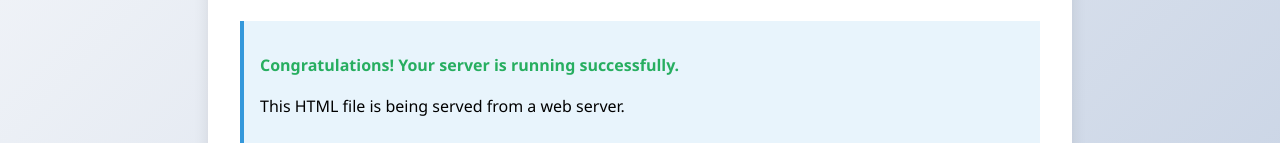
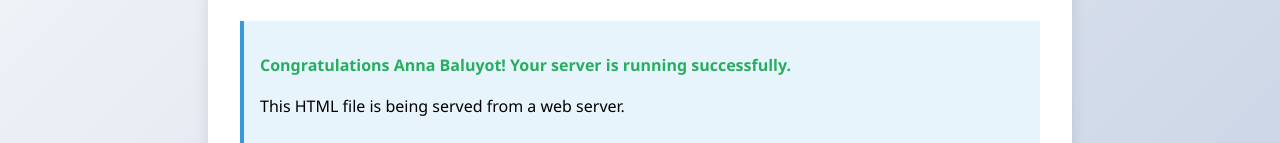
Before and after one commit to annax222/myProject, a plain HTML site: page myProject/index.html in a window 1280 px wide. Shown: the part 266-409 px from the top of the page. Drawn offline with Linux system fonts and the light colour scheme.

Commit message:
Update index.html

```diff
--- a/myProject/index.html
+++ b/myProject/index.html
@@ -58,7 +58,7 @@
 
       <div class="step">
         <p class="success">
-          Congratulations! Your server is running successfully.
+          Congratulations Anna Baluyot! Your server is running successfully.
         </p>
         <p>This HTML file is being served from a web server.</p>
       </div>
```
